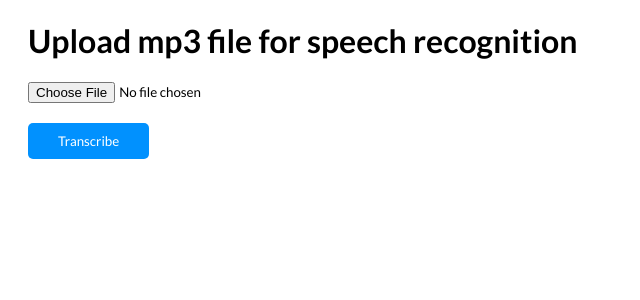
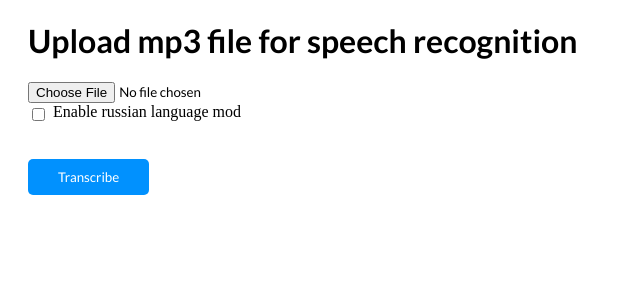
Before and after one commit to ILevchugov/audio-recognition-service, a Flask app: page / in a window 1280 px wide. Shown: the top 300 px of the page, without its empty margins (0-640 px from the left). Run offline with Flask 3, Linux system fonts and the light colour scheme.

Commit message:
add russian language mode to main page

```diff
--- a/application.py
+++ b/application.py
@@ -9,9 +9,9 @@ application = Flask(__name__)
 @application.route("/", methods=["GET", "POST"])
 def index():
     transcript = ""
+    rus_mode = request.form.get('rus-lang', 'off')
     if request.method == "POST":
         print("FORM DATA RECEIVED")
-
         if "file" not in request.files:
             return redirect(request.url)
 
@@ -23,10 +23,13 @@ def index():
             recognizer = sr.Recognizer()
             x = AudioSegment.from_file(file.stream)
             file = x.export(format="wav")
-            audioFile = sr.AudioFile(file)
-            with audioFile as source:
+            audio_file = sr.AudioFile(file)
+            with audio_file as source:
                 data = recognizer.record(source)
-            transcript = recognizer.recognize_google(data)
+            if rus_mode == 'on':
+                transcript = recognizer.recognize_google(data, language="ru-Ru")
+            else:
+                transcript = recognizer.recognize_google(data)
 
     return render_template('index.html', transcript=transcript)
 
--- a/templates/index.html
+++ b/templates/index.html
@@ -4,24 +4,30 @@
     <meta charset="UTF-8">
     <title>Speech Recognition in Python</title>
     <link href="https://fonts.googleapis.com/css2?family=Lato:wght@400;700&display=swap" rel="stylesheet">
-    <link rel="stylesheet" href="{{ url_for('static', filename='styles/index.css') }}" />
+    <link rel="stylesheet" href="{{ url_for('static', filename='styles/index.css') }}"/>
 </head>
 <body>
 <div id="speechContainer">
     <h1>Upload mp3 file for speech recognition</h1>
-    <form method="post" enctype="multipart/form-data">
+    <form action="/" method="post" enctype="multipart/form-data">
         <input type="file" name="file"/>
+        <br>
+        <input id="cb" type="checkbox" name="rus-lang" style="float: left; margin-top: 5px;>">
+        <div style="margin-left: 25px;">
+            Enable russian language mod
+        </div>
         <br>
         <input type="submit" id="submitButton" value="Transcribe"/>
     </form>
 
     {% if transcript != "" %}
-        <div id="speechTranscriptContainer">
-            <h1>Transcript</h1>
-            <p id="speechText">{{ transcript }}</p>
-        </div>
+    <div id="speechTranscriptContainer">
+        <h1>Transcript</h1>
+        <p id="speechText">{{ transcript }}</p>
+    </div>
     {% endif %}
 </div>
 
+
 </body>
 </html>
```
